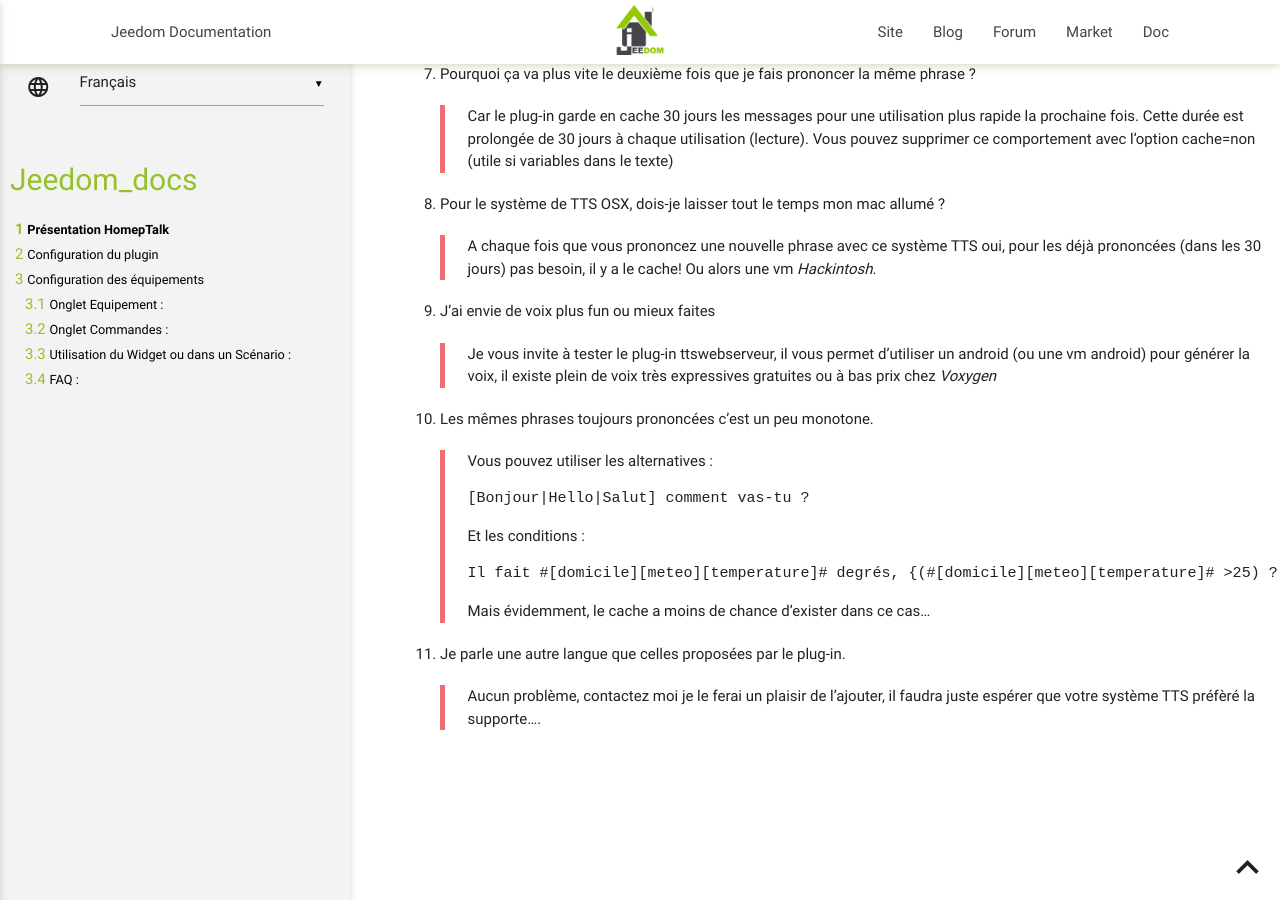
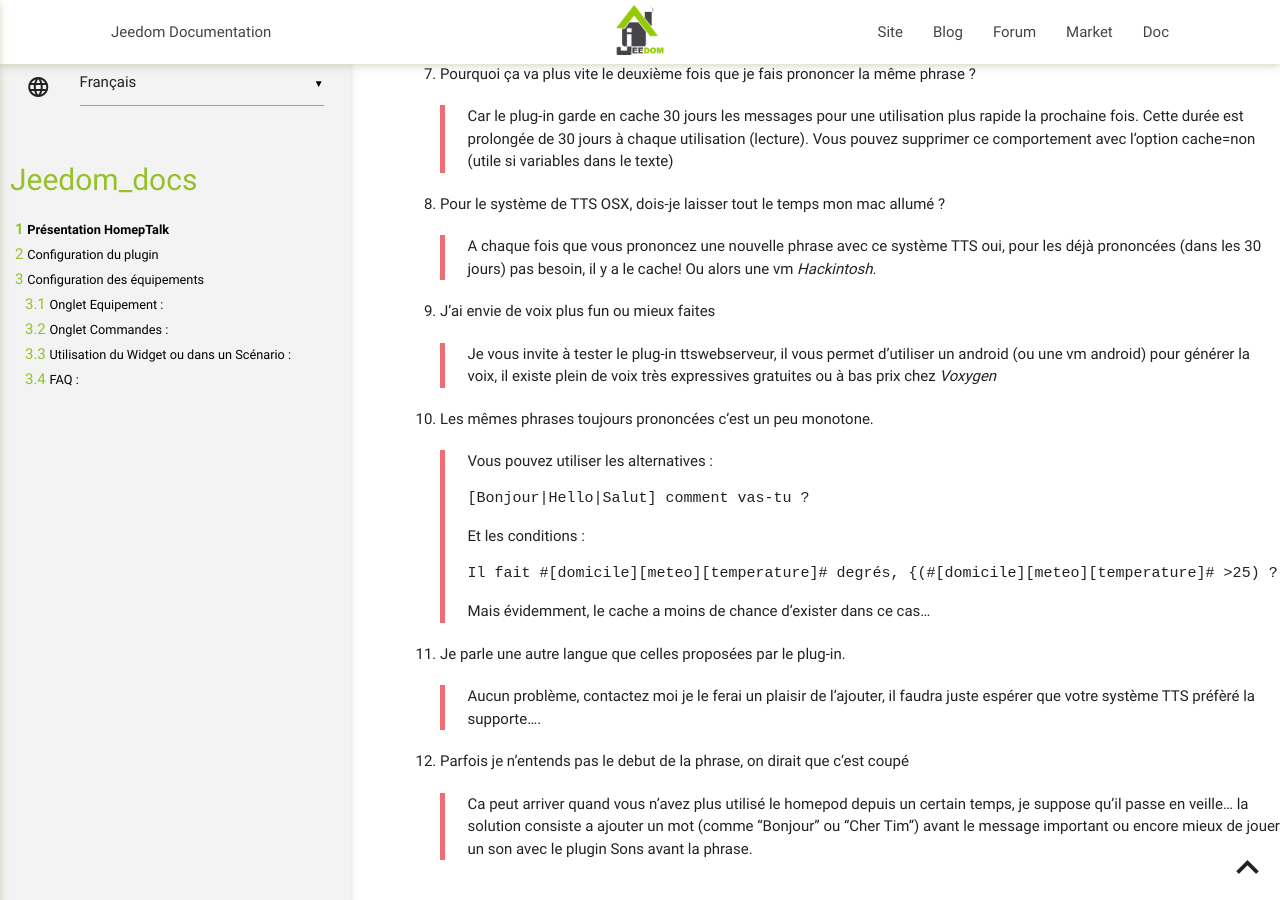
Before and after one commit to NebzHB/jeedom_docs, a Jekyll site: the page built from plugins/homepTalk/fr_FR/index.md, in a window 1280 px wide and 900 px high, scrolled down 3566 px. Built offline with Jekyll 4.4.1, drawn with Linux system fonts in a browser that asks for light colours; our own code applies the rules of GitHub Pages for plain Markdown files.

Commit message:
Ajout d'une faq

```diff
--- a/plugins/homepTalk/fr_FR/index.md
+++ b/plugins/homepTalk/fr_FR/index.md
@@ -133,3 +133,5 @@
 >Mais évidemment, le cache a moins de chance d'exister dans ce cas...
 11. Je parle une autre langue que celles proposées par le plug-in.
 >Aucun problème, contactez moi je le ferai un plaisir de l'ajouter, il faudra juste espérer que votre système TTS préfèré la supporte....
+12. Parfois je n'entends pas le debut de la phrase, on dirait que c'est coupé
+>Ca peut arriver quand vous n'avez plus utilisé le homepod depuis un certain temps, je suppose qu'il passe en veille... la solution consiste a ajouter un mot (comme "Bonjour" ou "Cher Tim") avant le message important ou encore mieux de jouer un son avec le plugin Sons avant la phrase.
```
